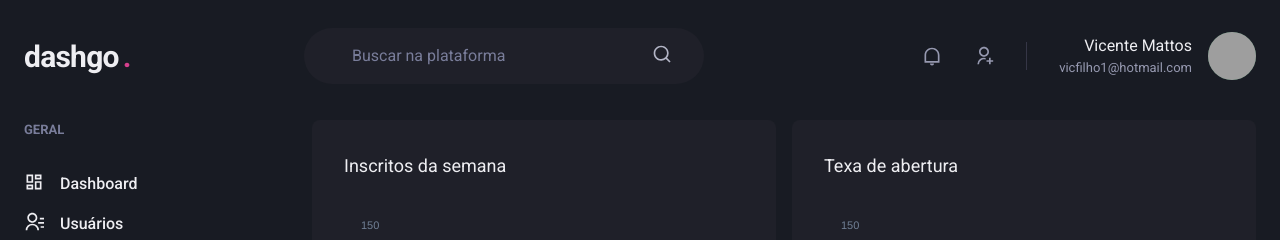
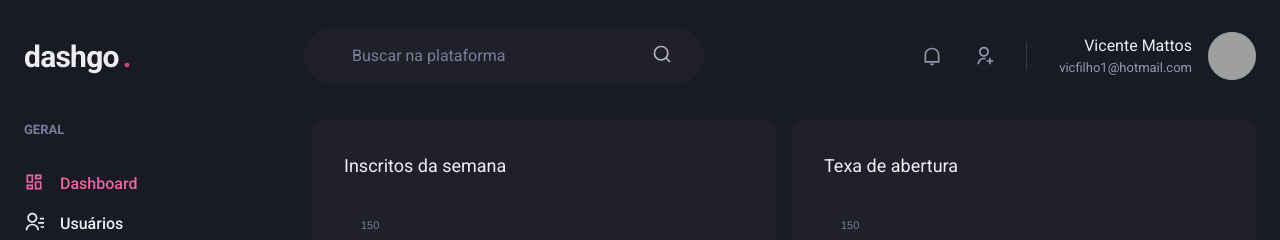
Before and after one commit to vicentemattos1/dashgo, a Next.js app: page /dashboard in a window 1280 px wide. Shown: the top 240 px of the page. Built offline with nearby package versions, Linux system fonts and the light colour scheme; grey boxes are pictures that could not be loaded.

Commit message:
Link ativo

```diff
--- /dev/null
+++ b/src/components/ActiveLink.tsx
@@ -0,0 +1,38 @@
+import { useRouter } from "next/router";
+import Link, { LinkProps } from "next/link";
+import { cloneElement, ReactElement } from "react";
+
+interface ActiveLinkProps extends LinkProps {
+  children: ReactElement;
+  shouldMatchExactHref?: boolean;
+}
+
+export function ActiveLink({
+  children,
+  shouldMatchExactHref = false,
+  ...rest
+}: ActiveLinkProps) {
+  const { asPath } = useRouter();
+  let isActive = false;
+
+  // Serve para mudar a cor do link que é o atual somente se for a url exata
+  // Verifica se a rota é exatamente /users, não se aplica a extensão de rotas, por exemplo /users/create
+  if (shouldMatchExactHref && (asPath === rest.href || asPath === rest.as)) {
+    isActive = true;
+  }
+
+  // Serve para mudar a cor do link quando tiver em uma extensão da rota, por exemplo users/create
+  // Verifica se começa com users, se começar, muda a cor
+  if (
+    !shouldMatchExactHref &&
+    (asPath.startsWith(String(rest.href)) || asPath.startsWith(String(rest.as)))
+  ) {
+    isActive = true;
+  }
+
+  return (
+    <Link {...rest}>
+      {cloneElement(children, { color: isActive ? "pink.400" : "gray.50" })}
+    </Link>
+  );
+}
--- a/src/components/Sidebar/NavLink.tsx
+++ b/src/components/Sidebar/NavLink.tsx
@@ -4,8 +4,8 @@ import {
   Text,
   LinkProps as ChakraLinkProps,
 } from "@chakra-ui/react";
-import Link from "next/link";
 import { ElementType } from "react";
+import { ActiveLink } from "../ActiveLink";
 
 interface NavLinkProps extends ChakraLinkProps {
   icon: ElementType;
@@ -15,13 +15,13 @@ interface NavLinkProps extends ChakraLinkProps {
 
 export function NavLink({ href, icon, children, ...rest }: NavLinkProps) {
   return (
-    <Link href={href} passHref>
+    <ActiveLink href={href} passHref>
       <ChakraLink display="flex" align="center" {...rest}>
         <Icon as={icon} fontSize="20" />
         <Text ml="4" fontWeight="medium">
           {children}
         </Text>
       </ChakraLink>
-    </Link>
+    </ActiveLink>
   );
 }
```
